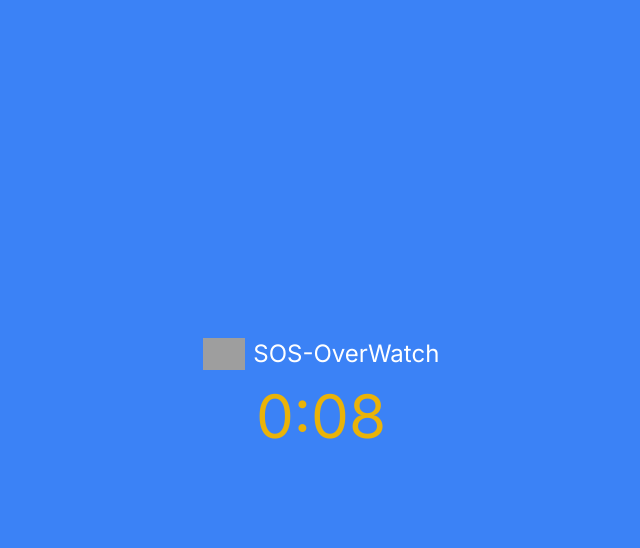
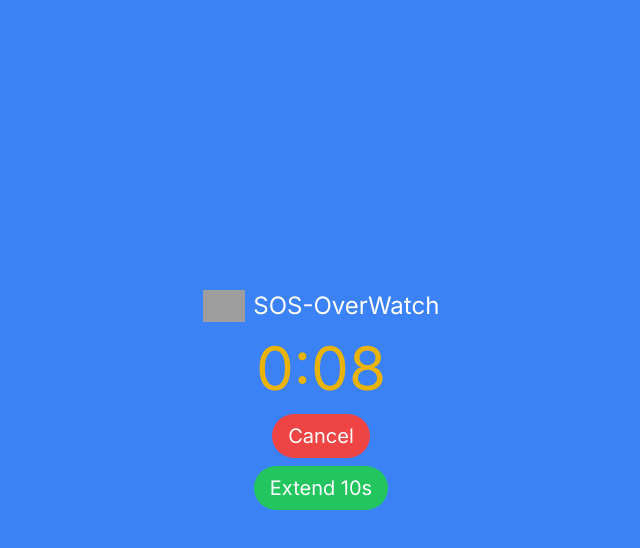
Before and after one commit to ewanbrinkman/stormhacks-2024, a Next.js app: page / in a window 1280 px wide. Both pictures are taken after a click on the button "Start". Shown: the top 548 px of the page, without its empty margins (319-959 px from the left). Built offline with nearby package versions, Linux system fonts and the light colour scheme; grey boxes are pictures that could not be loaded.

Commit message:
Update page.tsx

```diff
--- a/src/app/page.tsx
+++ b/src/app/page.tsx
@@ -1,6 +1,7 @@
 "use client";
 
 import React, { useState, useEffect } from 'react';
+import Button from './components/Button'; // Import the Button component
 
 export default function Home() {
   const [timeLeft, setTimeLeft] = useState(10);
@@ -36,6 +37,17 @@ export default function Home() {
     setCaptcha('');
     setIsVerified(true);
     setIsActive(false);
+  };
+
+  const cancelTimer = () => {
+    setIsActive(false);
+    setTimeLeft(0);
+    setInputCaptcha('');
+    setCaptcha('');
+  };
+
+  const extendTimer = (additionalTime: number) => {
+    setTimeLeft(timeLeft + additionalTime);
   };
 
   const generateCaptcha = () => {
@@ -115,6 +127,22 @@ export default function Home() {
               </button>
             </>
           )}
+          {isActive && (
+            <div className="flex flex-col items-center mt-4">
+              <button
+                onClick={cancelTimer}
+                className="bg-red-500 text-white px-4 py-2 rounded-full text-xl mb-2"
+              >
+                Cancel
+              </button>
+              <button
+                onClick={() => extendTimer(10)}
+                className="bg-green-500 text-white px-4 py-2 rounded-full text-xl"
+              >
+                Extend 10s
+              </button>
+            </div>
+          )}
         </div>
       </div>
     </main>
```
